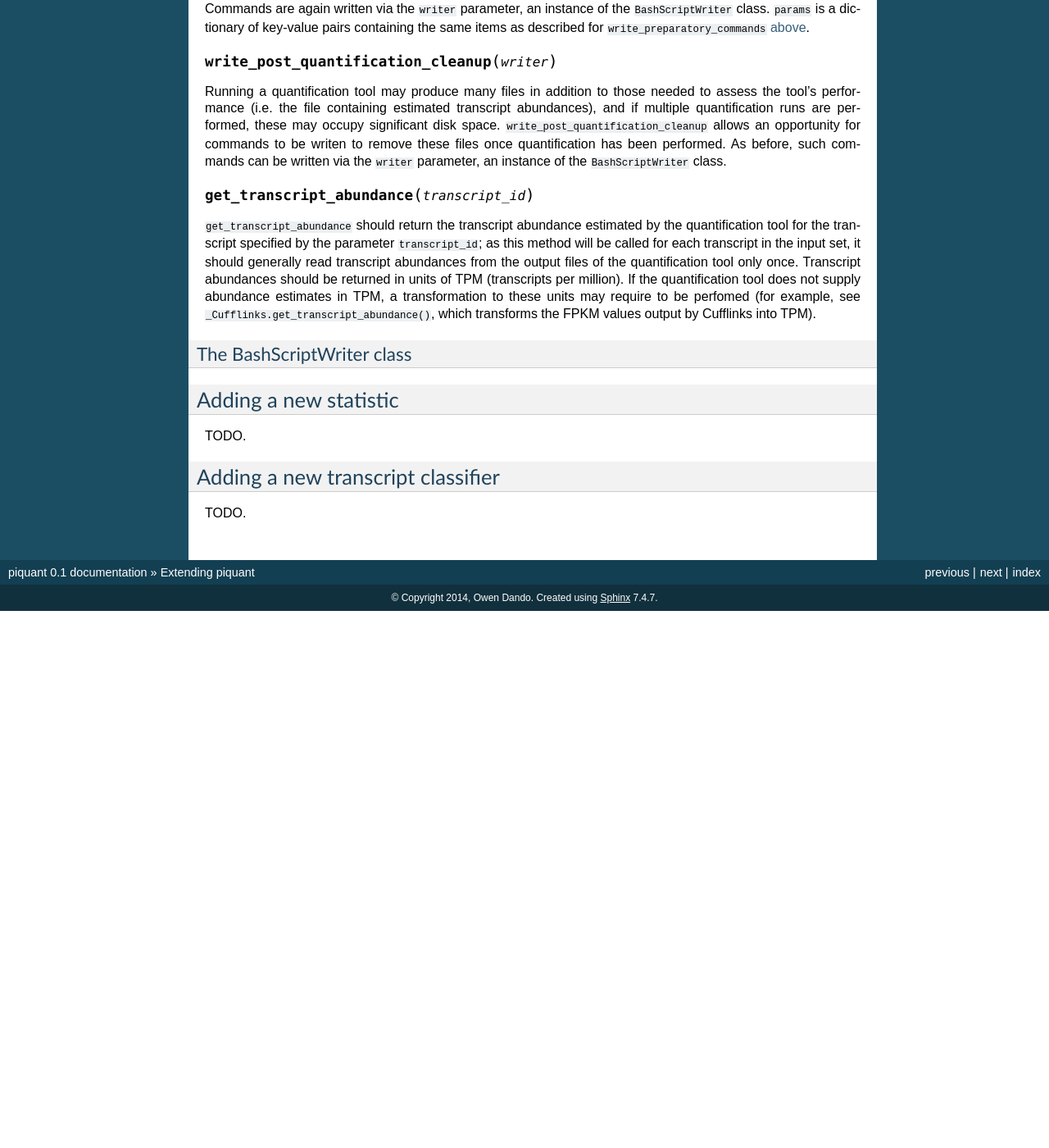
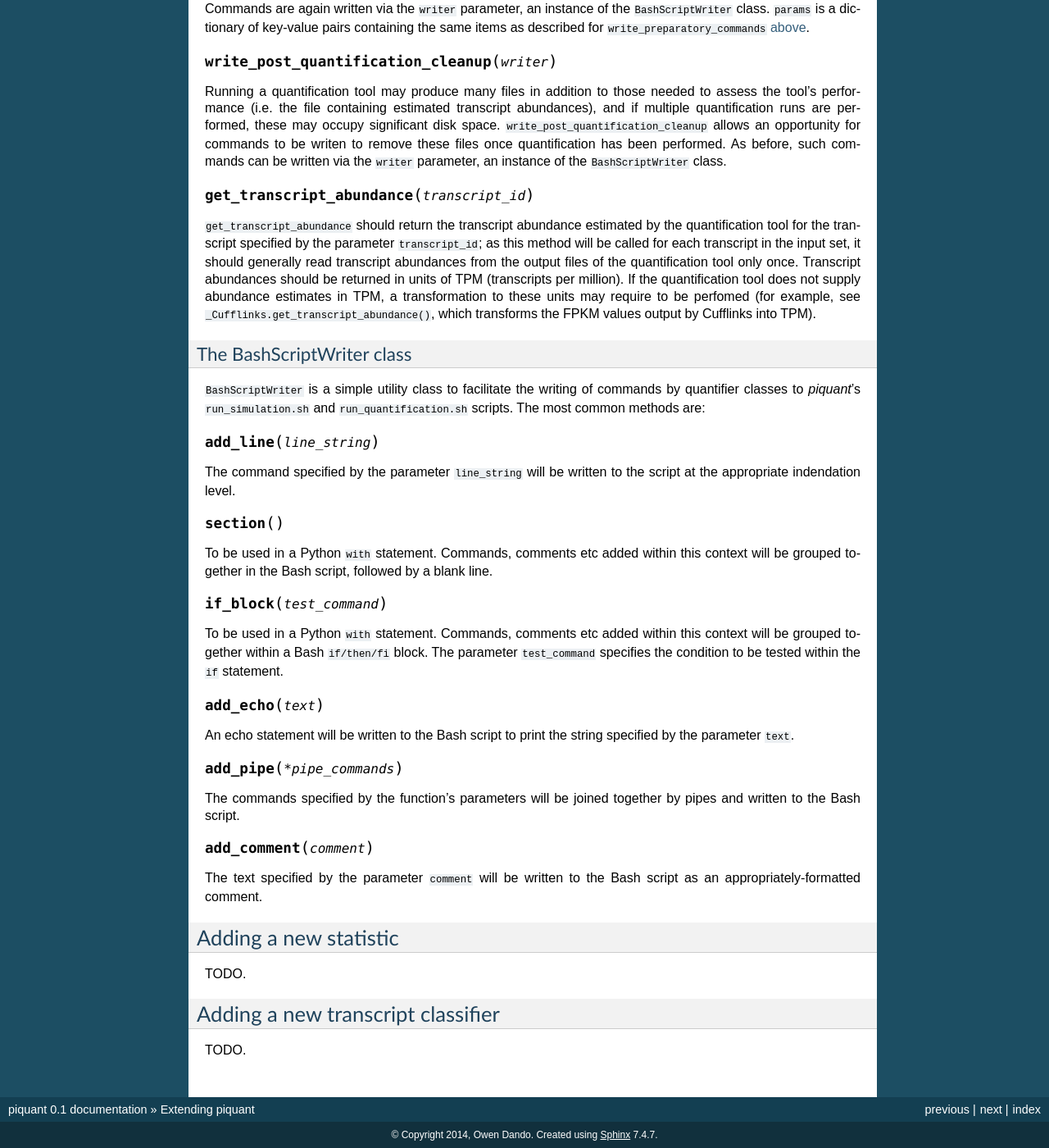
Before and after one commit to lweasel/piquant, a Sphinx documentation site: the page built from docs/extending.rst, in a window 1280 px wide and 1400 px high, scrolled down 1530 px. Shown: the whole window at 82% size. Built offline with Sphinx 7.4.7, drawn with Linux system fonts in a browser that asks for light colours; formulas are drawn with MathJax 3; before the commit the page ends 2275 px from its top, so only the background shows below that; some of the changed text lies outside the part shown.

Commit message:
Document the BashScriptWriter class.

```diff
--- a/docs/extending.rst
+++ b/docs/extending.rst
@@ -65,7 +65,31 @@
 The BashScriptWriter class
 ^^^^^^^^^^^^^^^^^^^^^^^^^^
 
+``BashScriptWriter`` is a simple utility class to facilitate the writing of commands by quantifier classes to *piquant*'s ``run_simulation.sh`` and ``run_quantification.sh`` scripts. The most common methods are:
 
+.. py:function:: add_line(line_string)
+
+The command specified by the parameter ``line_string`` will be written to the script at the appropriate indendation level.
+
+.. py:function:: section()
+
+To be used in a Python ``with`` statement. Commands, comments etc added within this context will be grouped together in the Bash script, followed by a blank line.
+
+.. py:function:: if_block(test_command)
+
+To be used in a Python ``with`` statement. Commands, comments etc added within this context will be grouped together within a Bash ``if/then/fi`` block. The parameter ``test_command`` specifies the condition to be tested within the ``if`` statement.
+
+.. py:function:: add_echo(text)
+
+An echo statement will be written to the Bash script to print the string specified by the parameter ``text``.
+
+.. py:function:: add_pipe(*pipe_commands)
+
+The commands specified by the function's parameters will be joined together by pipes and written to the Bash script.
+
+.. py:function:: add_comment(comment)
+
+The text specified by the parameter ``comment`` will be written to the Bash script as an appropriately-formatted comment.
 
 .. _extending-adding-new-statistics:
 
```
Also changed, not shown: 1 other file.
